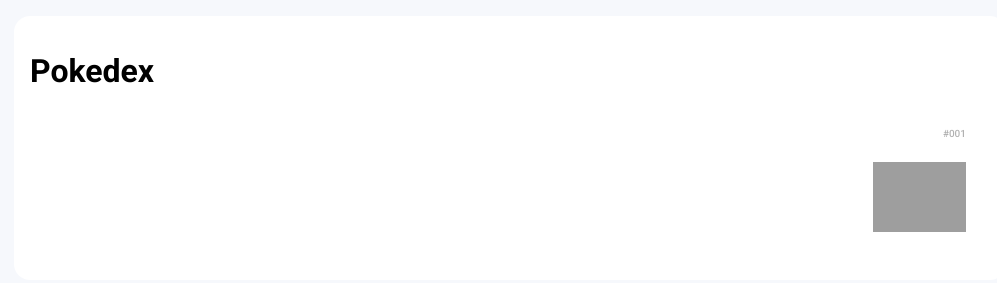
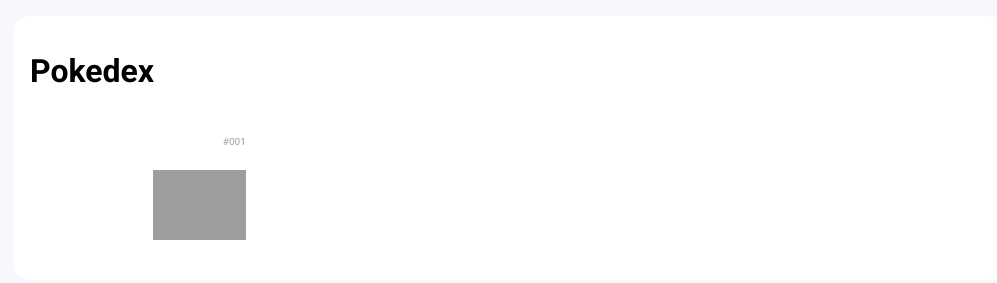
Before and after one commit to arthur810FR/pokedex, a plain HTML site: page index.html in a window 1280 px wide. Shown: the whole page, without its empty margins (130-1127 px from the left). Drawn offline with nearby package versions, Linux system fonts and the light colour scheme; grey boxes are pictures that could not be loaded.

Commit message:
ajeitando css dos pokemons

```diff
--- a/assets/css/pokedex.css
+++ b/assets/css/pokedex.css
@@ -1,3 +1,11 @@
+.pokemons {
+    display: grid;
+    grid-template-columns: 1fr;
+    margin: 0;
+    padding: 0;
+    list-style: none;
+}
+
 .pokemon {
     display: flex;
     flex-direction: column;
```
